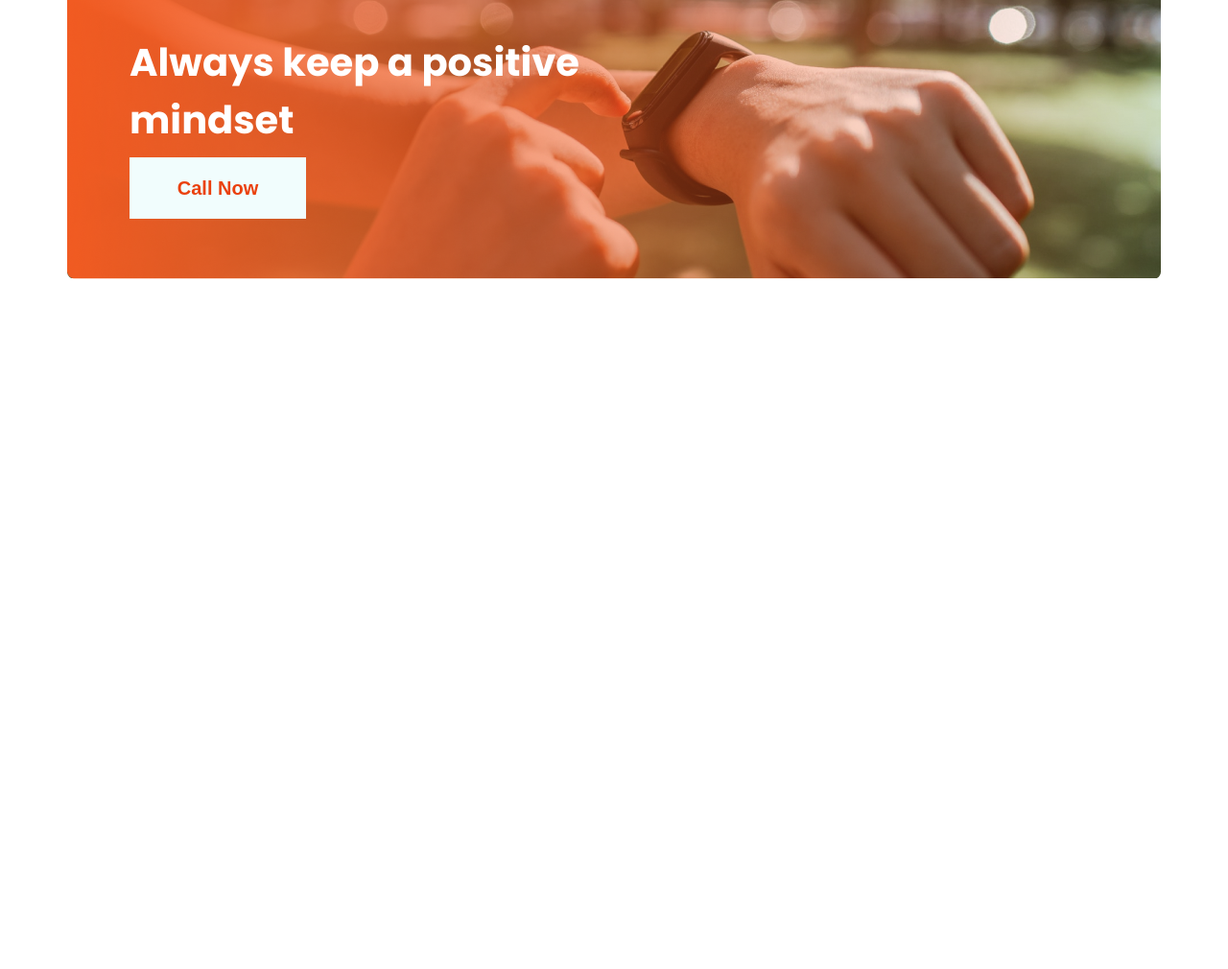
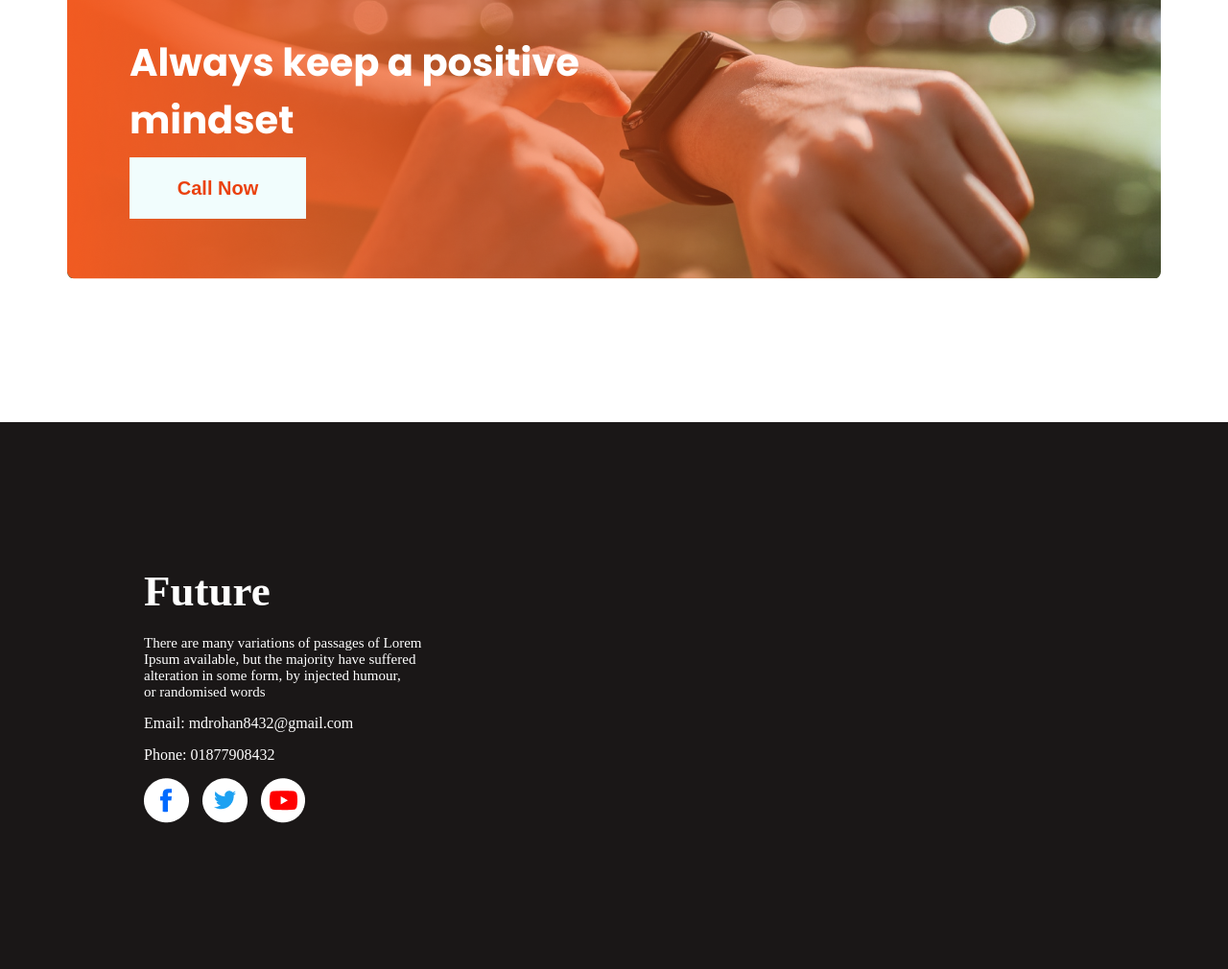
Before and after one commit to rohan8432/special-portfolio, a plain HTML site: page index.html in a window 1280 px wide. Shown: the part 1751-2761 px from the top of the page at 96% size. Before the commit the page ends 2230 px from the top, so only its background shows below. Drawn offline with Linux system fonts and the light colour scheme.

Commit message:
added future file

```diff
--- a/index.html
+++ b/index.html
@@ -115,10 +115,41 @@
         <section>
             <div class="call">
 
-                <img src="images/gradient2.png"  alt="">
-                   <p class="call-title">Always keep a positive
-                    <br> mindset</p>
-                    <button class="call-btn">Call Now</button>
+                <img src="images/gradient2.png" alt="">
+                <p class="call-title">Always keep a positive
+                    <br> mindset
+                </p>
+                <button class="call-btn">Call Now</button>
+            </div>
+        </section>
+        <section>
+            <div class="future-background">
+                <div class="future">
+                    <div class="left">
+                        <div class="future-title">
+                            <h2>Future</h2>
+                        </div>
+                        <div class="future-description">
+                            <p>There are many variations of passages of Lorem <br>
+                                Ipsum available, but the majority have suffered <br>
+                                alteration in some form, by injected humour,<br>
+                                or randomised words</p>
+                        </div>
+                        <div class="email">
+                            <p>Email: mdrohan8432@gmail.com</p>
+                        </div>
+                        <div class="number">
+                            <p>Phone: 01877908432</p>
+                        </div>
+                        <div class="logo">
+                              <img class="fb" src="images/icons/fb.png" alt="">
+                              <img class="twit" src="images/icons/twitter.png" alt="">
+                              <img class="youtube" src="images/icons/youtube.png" alt="">
+                        </div>
+                    </div>
+                    <div class="right"></div>
+                </div>
+
             </div>
         </section>
     </main>
--- a/style.css
+++ b/style.css
@@ -147,3 +147,50 @@
     font-weight: bold;
     border: none;
 }
+.future-background{
+    background-color: rgb(26, 23, 23);
+    height: 570px;
+    margin-top: 150px;
+}
+.future{
+    display: flex;
+    justify-content: space-around;
+
+}
+.left{
+    color: white;
+    /* font-family: 'Poppins', sans-serif; */
+    height:200px ;
+    width: 400px;
+    margin: 150px;
+
+}
+.future-title{
+    font-size: 30px;
+    padding-bottom: 20px;
+}
+.future-description{
+    font-size: 15px;
+    padding-bottom: 15px;
+}
+.email{
+    padding-bottom: 15px;
+}
+.number{
+    padding-bottom: 15px;
+}
+
+.fb{
+ padding-right: 10px;
+}
+.twit{
+    padding-right: 10px;
+}
+
+.right{
+    color: white;
+    font-family: 'Poppins', sans-serif;
+    height:200px ;
+    width: 400px;
+    margin: 150px;
+}
```
